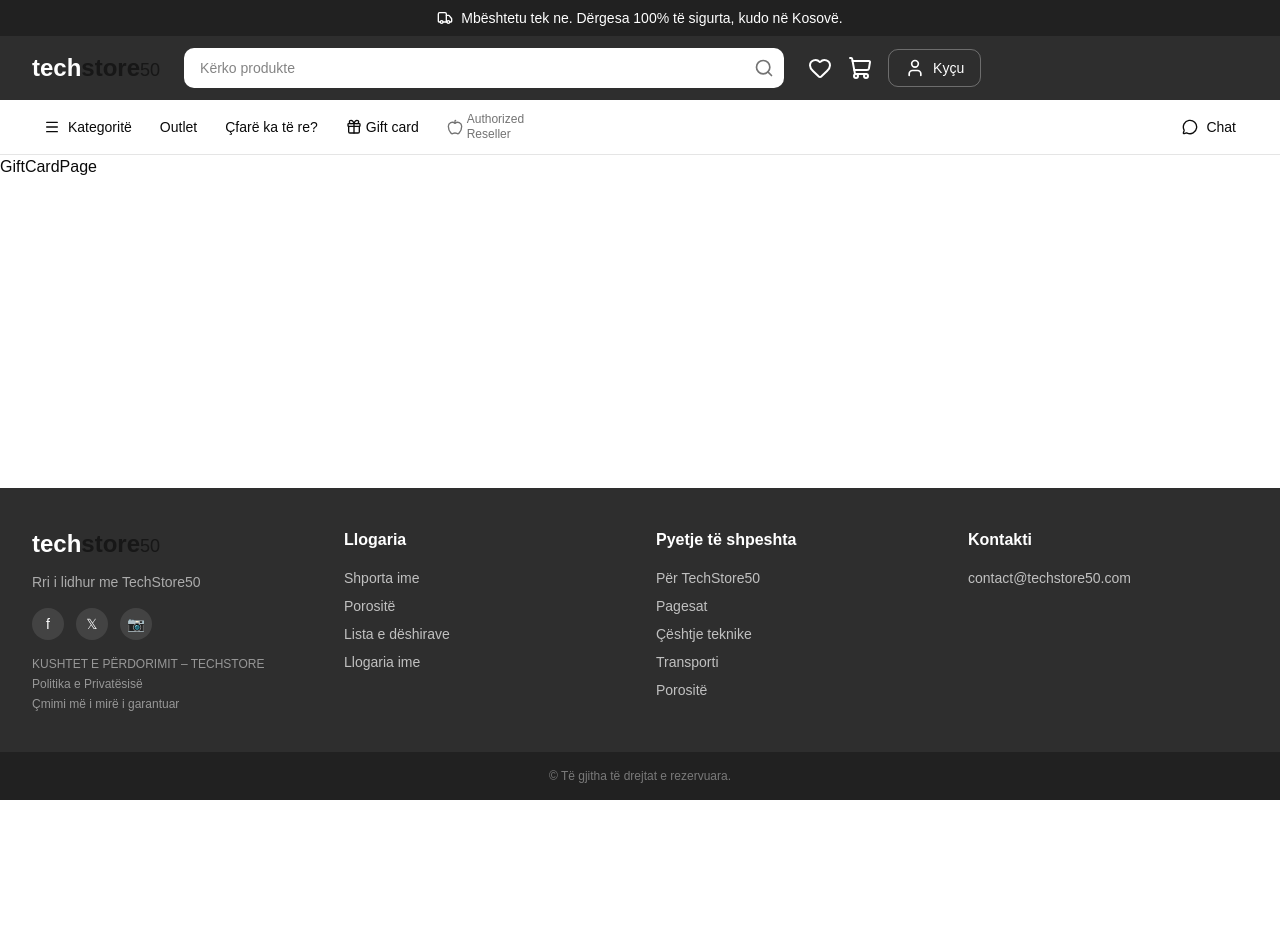
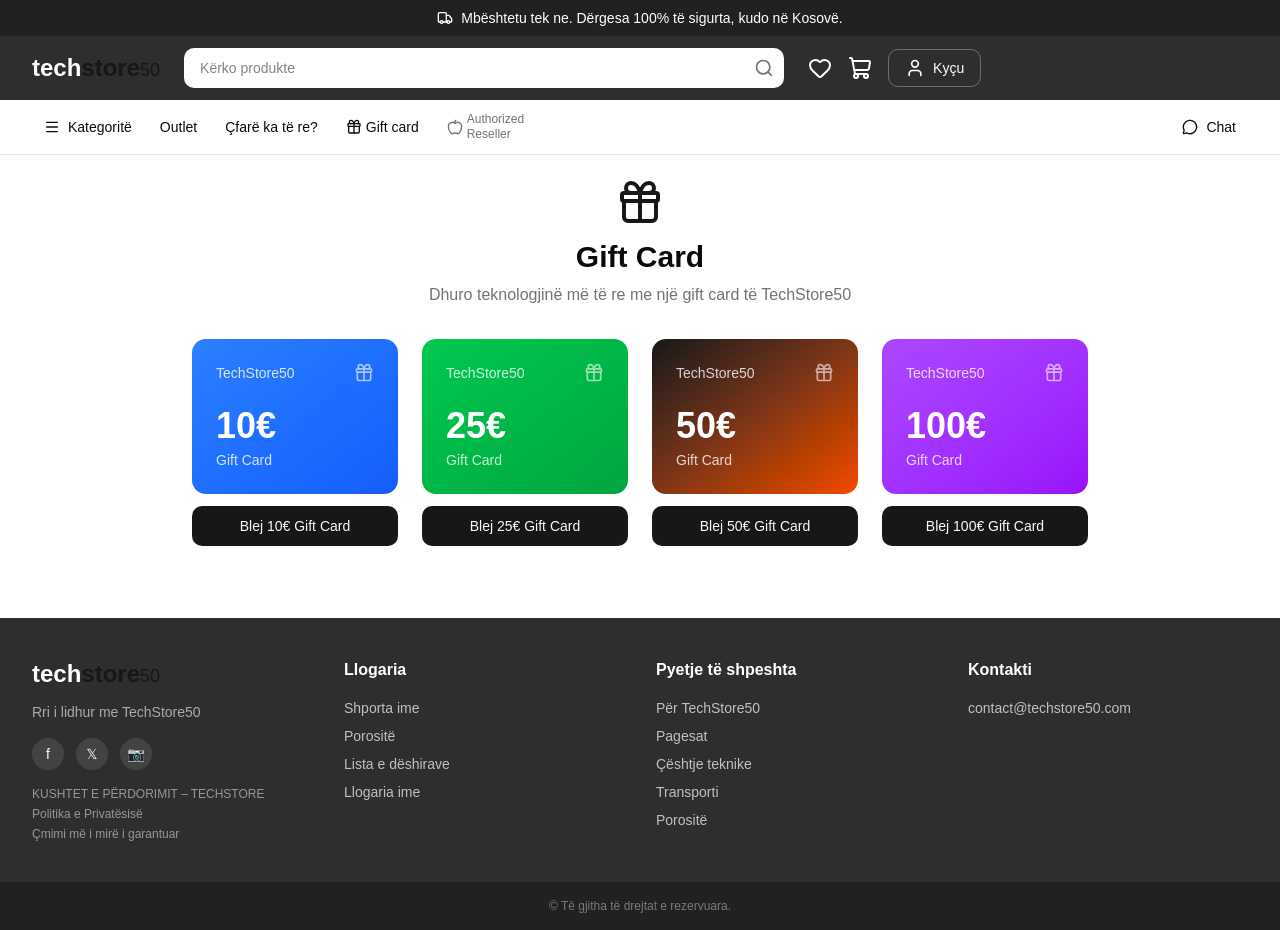
Before and after one commit to AdhurimBerisha/TechZone50---Gjirafa50-Clone, a React (Vite) app in the folder frontend/: page /gift-card in a window 1280 px wide. Before the commit the page ends 800 px from the top, so only its background shows below. Built offline with nearby package versions, Linux system fonts and the light colour scheme.

Commit message:
GiftCardPage

```diff
--- a/frontend/src/pages/GiftCardPage.tsx
+++ b/frontend/src/pages/GiftCardPage.tsx
@@ -1,5 +1,48 @@
-type Props = {};
-const GiftCardPage = (props: Props) => {
-  return <div>GiftCardPage</div>;
+import { Gift } from "lucide-react";
+
+const giftCards = [
+  { value: 10, color: "from-blue-500 to-blue-600" },
+  { value: 25, color: "from-green-500 to-green-600" },
+  { value: 50, color: "from-primary to-orange-600" },
+  { value: 100, color: "from-purple-500 to-purple-600" },
+];
+
+const GiftCardPage = () => {
+  return (
+    <div className="max-w-[1320px] mx-auto px-4 lg:px-8 py-6">
+      <div className="text-center mb-8">
+        <Gift className="h-12 w-12 text-primary mx-auto mb-3" />
+        <h1 className="text-3xl font-bold mb-2">Gift Card</h1>
+        <p className="text-muted-foreground">
+          Dhuro teknologjinë më të re me një gift card të TechStore50
+        </p>
+      </div>
+
+      <div className="grid grid-cols-1 md:grid-cols-2 lg:grid-cols-4 gap-6 max-w-4xl mx-auto">
+        {giftCards.map((card) => (
+          <div key={card.value} className="group cursor-pointer">
+            <div
+              className={`bg-gradient-to-br ${card.color} rounded-xl p-6 text-white aspect-[4/3] flex flex-col justify-between group-hover:scale-105 transition-transform`}
+            >
+              <div className="flex items-center justify-between">
+                <span className="text-sm font-medium opacity-80">
+                  TechStore50
+                </span>
+                <Gift className="h-5 w-5 opacity-60" />
+              </div>
+              <div>
+                <p className="text-4xl font-bold">{card.value}€</p>
+                <p className="text-sm opacity-80 mt-1">Gift Card</p>
+              </div>
+            </div>
+            <button className="w-full mt-3 bg-primary text-primary-foreground py-2.5 rounded-lg text-sm font-medium hover:bg-primary/90 transition-colors">
+              Blej {card.value}€ Gift Card
+            </button>
+          </div>
+        ))}
+      </div>
+    </div>
+  );
 };
+
 export default GiftCardPage;
```
